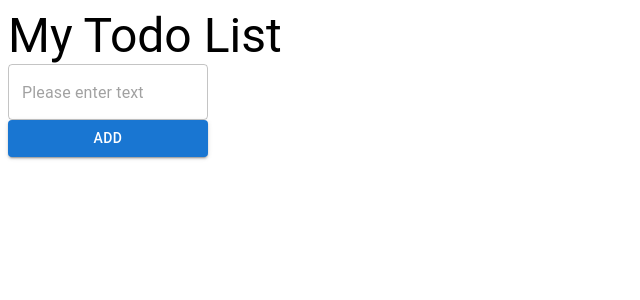
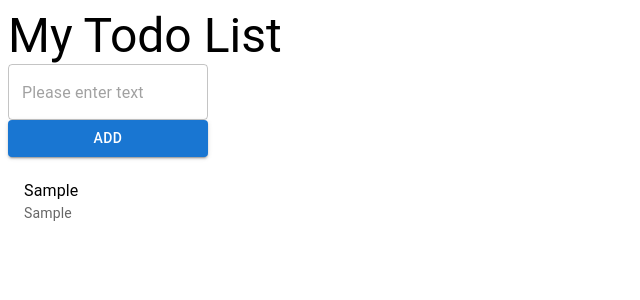
Before and after one commit to dymidev/my-todo-list, a React (Create React App) app: page / in a window 1280 px wide. Both pictures are taken after typing "Sample" into the empty fields and a click on the button "ADD". Shown: the top 300 px of the page, without its empty margins (0-640 px from the left). Built offline with nearby package versions, Linux system fonts and the light colour scheme.

Commit message:
feat: 🎸 Add list

```diff
--- a/src/App.js
+++ b/src/App.js
@@ -4,6 +4,9 @@ import {
   Typography,
   Box,
   Button,
+  ListItem,
+  ListItemText,
+  List,
 } from "@mui/material";
 import { useState } from "react";
 function App() {
@@ -13,7 +16,6 @@ function App() {
   return (
     <Box display="flex" justifyContent="center" flexDirection="column">
       <Typography variant="h3">My Todo List</Typography>
-
       <FormControl sx={{ width: "25ch" }} noValidate>
         <OutlinedInput
           placeholder="Please enter text"
@@ -26,6 +28,13 @@ function App() {
           Add
         </Button>
       </FormControl>
+      <List>
+        {list.map((l) => (
+          <ListItem key={l}>
+            <ListItemText primary={l} secondary={l} />
+          </ListItem>
+        ))}
+      </List>
     </Box>
   );
 
```
